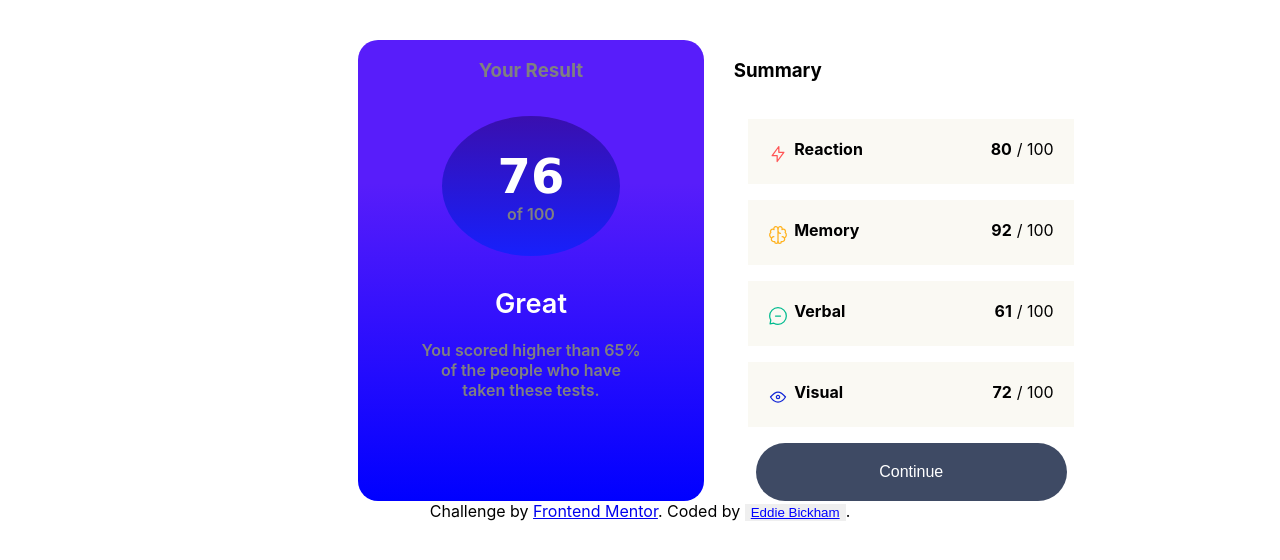
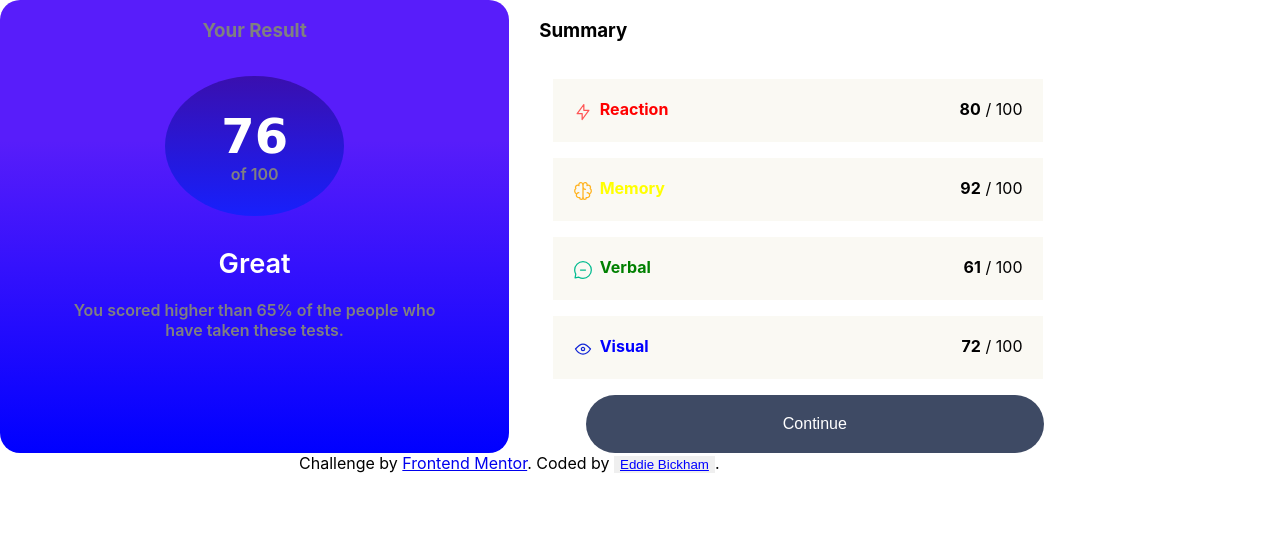
Before and after one commit to Eddeh1827/results-summary, a React (Create React App) app: page / in a window 1280 px wide. Shown: the top 560 px of the page. Built offline with nearby package versions, Linux system fonts and the light colour scheme.

Commit message:
new changes to fix margins on body and others

```diff
--- a/src/css/App.css
+++ b/src/css/App.css
@@ -1,6 +1,5 @@
 .App {
   display: flex;
-  justify-content: center;
   width: 100%;
 }
 .btn-links {
--- a/src/css/card.css
+++ b/src/css/card.css
@@ -1,15 +1,9 @@
-* {
-  box-sizing: border-box;
-}
 #main {
   display: flex;
-  margin-top: 5vh;
-  margin-left: 5vw;
-  width: 100%;
 }
 .card-left {
   width: 50%;
-  max-width: 27vw;
+  min-width: 50%;
   background: linear-gradient(to top, blue, rgb(88, 29, 250) 69%);
   border-radius: 20px;
   color: gray;
@@ -42,11 +36,23 @@
 }
 .card img {
   padding-right: 0.4em;
-  margin-top: 5px;
+  margin-top: 3px;
 }
 .sum-bold {
   padding-right: 0.3em;
   font-weight: bold;
+}
+#react {
+  color: red;
+}
+#memory {
+  color: yellow;
+}
+#verbal {
+  color: green;
+}
+#visual {
+  color: blue;
 }
 .circle {
   color: gray;
@@ -104,7 +110,7 @@ h3 {
   cursor: pointer;
   background-color: rgb(88, 29, 250);
 }
-@media only screen and (max-width: 600px) {
+@media only screen and (max-width: 900px) {
   #main {
     flex-direction: column;
     margin: 0;
@@ -128,6 +134,9 @@ h3 {
     margin-top: -22px;
     padding-top: 25px;
   }
+  .card img {
+    padding-right: 0.4em;
+  }
   .cards {
     width: 100%;
     max-width: 95%;
--- a/src/css/index.css
+++ b/src/css/index.css
@@ -1,13 +1,15 @@
+* {
+  box-sizing: border-box;
+}
+#root {
+  height: 100%;
+  width: 100%;
+}
 body {
   margin: 0;
-  font-family: -apple-system, BlinkMacSystemFont, 'Segoe UI', 'Roboto', 'Oxygen',
-    'Ubuntu', 'Cantarell', 'Fira Sans', 'Droid Sans', 'Helvetica Neue',
+  font-family: -apple-system, BlinkMacSystemFont, "Segoe UI", "Roboto", "Oxygen",
+    "Ubuntu", "Cantarell", "Fira Sans", "Droid Sans", "Helvetica Neue",
     sans-serif;
   -webkit-font-smoothing: antialiased;
   -moz-osx-font-smoothing: grayscale;
 }
-
-code {
-  font-family: source-code-pro, Menlo, Monaco, Consolas, 'Courier New',
-    monospace;
-}
```
